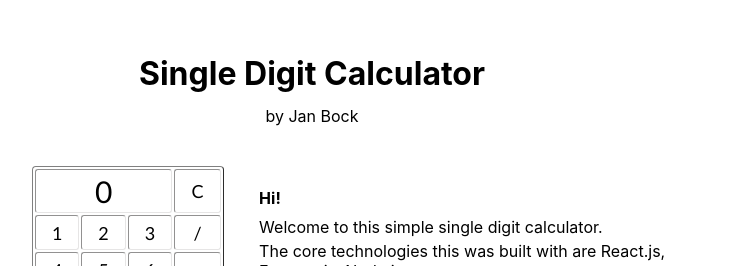
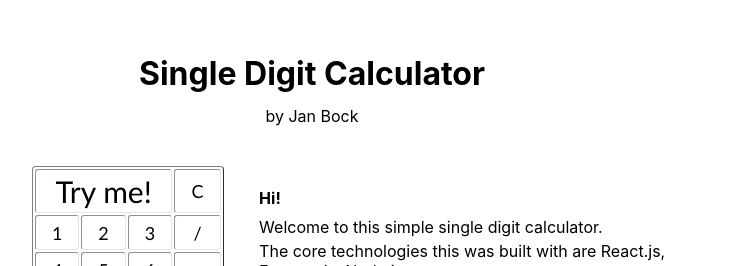
Before and after one commit to janBock/ls-demo-project, a React (Create React App) app in the folder ls-calc-proj/: page / in a window 1280 px wide. Shown: the part 146-412 px from the top of the page, without its empty margins (328-1064 px from the left). Built offline with nearby package versions, Linux system fonts and the light colour scheme.

Commit message:
screen dynamically updates on a # button click

```diff
--- a/ls-calc-proj/src/App.js
+++ b/ls-calc-proj/src/App.js
@@ -7,6 +7,7 @@ function App() {
   const [numbers, setNumbers] = useState([]);
   const [operator, setOperator] = useState("");
   const [result, setResult] = useState("0");
+  const [tempScreenVal, setTempScreenVal] = useState("Try me!");
 
   const handleButtonClick = (event) => {
     //If an operator is clicked; not including C (see clear function below)
@@ -17,9 +18,11 @@ function App() {
 
     //If numbers are clicked:
     if (Number.isInteger(parseInt(event.target.value))) {
+      setTempScreenVal(event.target.value);
+      console.log("tempscreenval was: ", tempScreenVal);
+
       if (numbers.length === 0) {
         setNumbers([parseInt(event.target.value)]);
-
         //if there are under 2 numbers currently stored
       } else if (numbers.length < 2) {
         setNumbers(numbers.concat(parseInt(event.target.value)));
@@ -33,6 +36,7 @@ function App() {
     setNumbers([]);
     setOperator("");
     setResult("0");
+    setTempScreenVal("0")
   };
 
   const calculate = async () => {
@@ -53,6 +57,15 @@ function App() {
     );
   };
 
+
+  const updateScreen = () => {
+    if (result === "0") {
+      return tempScreenVal;
+    } else if (result !== "0") {
+      return result;
+    }
+  }
+
   //Table with a series of buttons and a display screen
   return (
     <>
@@ -62,7 +75,7 @@ function App() {
         <table className="container" border="1">
           <tr>
             <td colSpan="3">
-              <div id="result">{result}</div>
+              <div id="result">{updateScreen()}</div>
             </td>
             <td>
               <input
```
